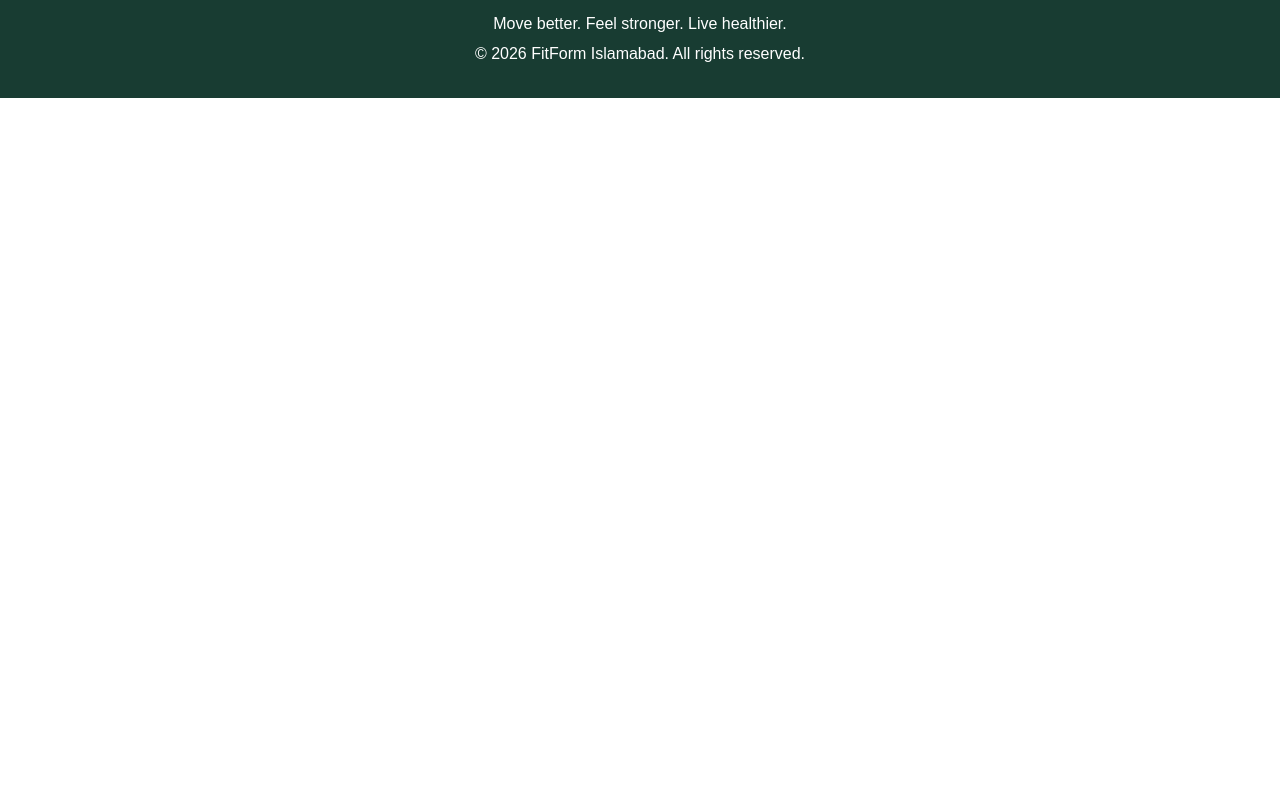
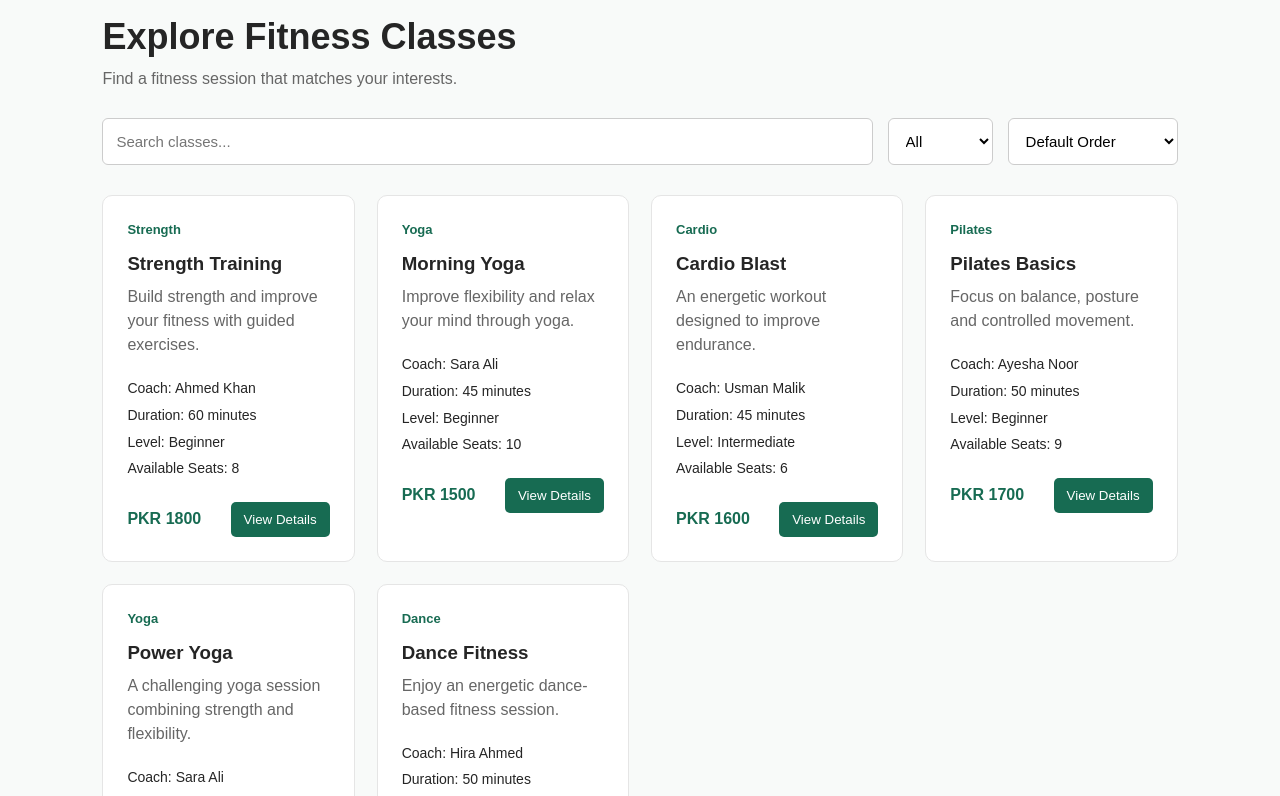
Before and after one commit to i242088-debug/FitForm-Islamabad, a React (Vite) app: page / in a window 1280 px wide. Shown: the part 1064-1860 px from the top of the page. Before the commit the page ends 1162 px from the top, so only its background shows below. Built offline with nearby package versions, Linux system fonts and the light colour scheme.

Commit message:
Add fitness classes and search filters

```diff
--- a/src/App.jsx
+++ b/src/App.jsx
@@ -2,12 +2,14 @@
 import Navbar from "./components/Navbar";
 import Footer from "./components/Footer";
 import Home from "./pages/Home";
+import Classes from "./pages/Classes";
 
 function App() {
   return (
     <>
       <Navbar />
       <Home />
+      <Classes />
       <Footer />
     </>
   );
--- /dev/null
+++ b/src/components/ClassCard.jsx
@@ -0,0 +1,26 @@
+
+function ClassCard({ fitnessClass }) {
+  return (
+    <div className="class-card">
+      <span className="category">{fitnessClass.category}</span>
+
+      <h3>{fitnessClass.name}</h3>
+
+      <p>{fitnessClass.description}</p>
+
+      <div className="class-info">
+        <p>Coach: {fitnessClass.coach}</p>
+        <p>Duration: {fitnessClass.duration} minutes</p>
+        <p>Level: {fitnessClass.level}</p>
+        <p>Available Seats: {fitnessClass.seats}</p>
+      </div>
+
+      <div className="class-bottom">
+        <strong>PKR {fitnessClass.price}</strong>
+        <button>View Details</button>
+      </div>
+    </div>
+  );
+}
+
+export default ClassCard;
--- /dev/null
+++ b/src/data/classes.js
@@ -0,0 +1,71 @@
+
+const classes = [
+  {
+    id: 1,
+    name: "Strength Training",
+    category: "Strength",
+    coach: "Ahmed Khan",
+    duration: 60,
+    price: 1800,
+    level: "Beginner",
+    seats: 8,
+    description: "Build strength and improve your fitness with guided exercises."
+  },
+  {
+    id: 2,
+    name: "Morning Yoga",
+    category: "Yoga",
+    coach: "Sara Ali",
+    duration: 45,
+    price: 1500,
+    level: "Beginner",
+    seats: 10,
+    description: "Improve flexibility and relax your mind through yoga."
+  },
+  {
+    id: 3,
+    name: "Cardio Blast",
+    category: "Cardio",
+    coach: "Usman Malik",
+    duration: 45,
+    price: 1600,
+    level: "Intermediate",
+    seats: 6,
+    description: "An energetic workout designed to improve endurance."
+  },
+  {
+    id: 4,
+    name: "Pilates Basics",
+    category: "Pilates",
+    coach: "Ayesha Noor",
+    duration: 50,
+    price: 1700,
+    level: "Beginner",
+    seats: 9,
+    description: "Focus on balance, posture and controlled movement."
+  },
+  {
+    id: 5,
+    name: "Power Yoga",
+    category: "Yoga",
+    coach: "Sara Ali",
+    duration: 60,
+    price: 2000,
+    level: "Advanced",
+    seats: 5,
+    description: "A challenging yoga session combining strength and flexibility."
+  },
+  {
+    id: 6,
+    name: "Dance Fitness",
+    category: "Dance",
+    coach: "Hira Ahmed",
+    duration: 50,
+    price: 1400,
+    level: "Intermediate",
+    seats: 12,
+    description: "Enjoy an energetic dance-based fitness session."
+  }
+];
+
+export default classes;
--- a/src/index.css
+++ b/src/index.css
@@ -122,3 +122,109 @@ body {
     font-size: 38px;
   }
 }
+
+.classes-page {
+  padding: 70px 8%;
+  background: #f8faf9;
+}
+
+.classes-page h1 {
+  font-size: 36px;
+  margin-bottom: 12px;
+}
+
+.classes-page > p {
+  color: #666;
+  margin-bottom: 30px;
+}
+
+.class-controls {
+  display: flex;
+  gap: 15px;
+  margin-bottom: 30px;
+  flex-wrap: wrap;
+}
+
+.class-controls input,
+.class-controls select {
+  padding: 13px;
+  border: 1px solid #ccc;
+  border-radius: 6px;
+  background: white;
+  font-size: 15px;
+}
+
+.class-controls input {
+  flex: 1;
+  min-width: 200px;
+}
+
+.class-grid {
+  display: grid;
+  grid-template-columns: repeat(auto-fit, minmax(250px, 1fr));
+  gap: 22px;
+}
+
+.class-card {
+  background: white;
+  border: 1px solid #e5e5e5;
+  border-radius: 10px;
+  padding: 24px;
+}
+
+.category {
+  color: #176b52;
+  font-weight: bold;
+  font-size: 13px;
+}
+
+.class-card h3 {
+  margin: 15px 0 10px;
+}
+
+.class-card > p {
+  color: #666;
+  line-height: 1.5;
+}
+
+.class-info {
+  margin-top: 18px;
+  line-height: 1.9;
+  font-size: 14px;
+}
+
+.class-bottom {
+  display: flex;
+  justify-content: space-between;
+  align-items: center;
+  margin-top: 20px;
+  gap: 10px;
+}
+
+.class-bottom strong {
+  color: #176b52;
+}
+
+.class-bottom button {
+  background: #176b52;
+  color: white;
+  border: none;
+  border-radius: 5px;
+  padding: 10px 13px;
+  cursor: pointer;
+}
+
+@media (max-width: 600px) {
+  .classes-page {
+    padding: 45px 6%;
+  }
+
+  .class-controls {
+    flex-direction: column;
+  }
+
+  .class-controls input,
+  .class-controls select {
+    width: 100%;
+  }
+}
--- /dev/null
+++ b/src/pages/Classes.jsx
@@ -0,0 +1,65 @@
+
+import { useState } from "react";
+import classes from "../data/classes";
+import ClassCard from "../components/ClassCard";
+
+function Classes() {
+  const [search, setSearch] = useState("");
+  const [category, setCategory] = useState("All");
+  const [sort, setSort] = useState("default");
+
+  const categories = ["All", ...new Set(classes.map(item => item.category))];
+
+  let filteredClasses = classes.filter(item => {
+    const matchesSearch = item.name.toLowerCase().includes(search.toLowerCase());
+    const matchesCategory = category === "All" || item.category === category;
+
+    return matchesSearch && matchesCategory;
+  });
+
+  if (sort === "low") {
+    filteredClasses.sort((a, b) => a.price - b.price);
+  } else if (sort === "high") {
+    filteredClasses.sort((a, b) => b.price - a.price);
+  }
+
+  return (
+    <section className="classes-page">
+      <h1>Explore Fitness Classes</h1>
+      <p>Find a fitness session that matches your interests.</p>
+
+      <div className="class-controls">
+        <input
+          type="text"
+          placeholder="Search classes..."
+          value={search}
+          onChange={e => setSearch(e.target.value)}
+        />
+
+        <select value={category} onChange={e => setCategory(e.target.value)}>
+          {categories.map(item => (
+            <option key={item} value={item}>{item}</option>
+          ))}
+        </select>
+
+        <select value={sort} onChange={e => setSort(e.target.value)}>
+          <option value="default">Default Order</option>
+          <option value="low">Price: Low to High</option>
+          <option value="high">Price: High to Low</option>
+        </select>
+      </div>
+
+      <div className="class-grid">
+        {filteredClasses.length > 0 ? (
+          filteredClasses.map(item => (
+            <ClassCard key={item.id} fitnessClass={item} />
+          ))
+        ) : (
+          <p>No classes found.</p>
+        )}
+      </div>
+    </section>
+  );
+}
+
+export default Classes;
```
